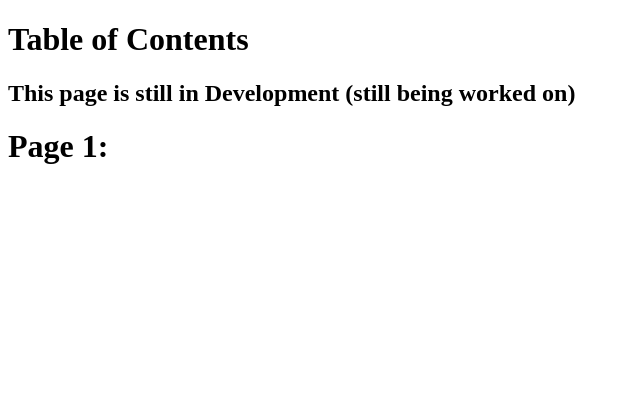
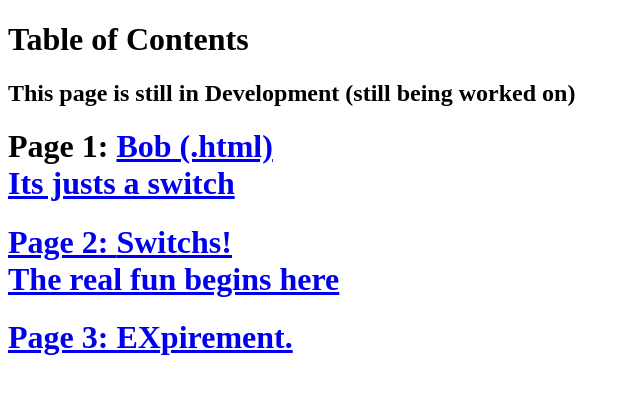
Before and after one commit to asep3192/Guess_The_Number_Wiki_Copy_switchs, a plain HTML site: page index.html in a window 1280 px wide. Shown: the whole page, without its empty margins (0-640 px from the left). Drawn offline with Linux system fonts and the light colour scheme.

Commit message:
Update index.html
Now you can click on the 2 main pages Switchs and bob
randomgeneratorswichs is expiremental and has the power to crash your webrowser that will be added soon (later).

```diff
--- a/index.html
+++ b/index.html
@@ -11,9 +11,11 @@
 
      <h1> Table of Contents </h1>
     <h2> This page is still in Development (still  being worked on)</h2>
-     <h1> Page 1: <a href="bob.html" (bob)</h1>
+     <h1> Page 1: <a href="https://asep3192.github.io/Guess_The_Number_Wiki_Copy_switchs/some_fun/bob.html"> Bob (.html) <br> Its justs a switch</h1>
 
+    <h1> Page 2: <a href="https://asep3192.github.io/Guess_The_Number_Wiki_Copy_switchs/some_fun/switchs.html"> Switchs! <br> The real fun begins here</h1>
 
+    <h1> Page 3: EXpirement. <a href"https://asep3192.github.io/Guess_The_Number_Wiki_Copy_switchs/some_fun/randomgen"</h1>
 
   <!--  <span style="color:whitesmoke"> <h2> If you'd like you can return to the home page <a href="https://asep3192.github.io/Guess_The_Number_Wiki/index.html">Here.</a>
      <!--   <span style="color:whitesmoke"> <h2> Or you can check these things</h2>
```
